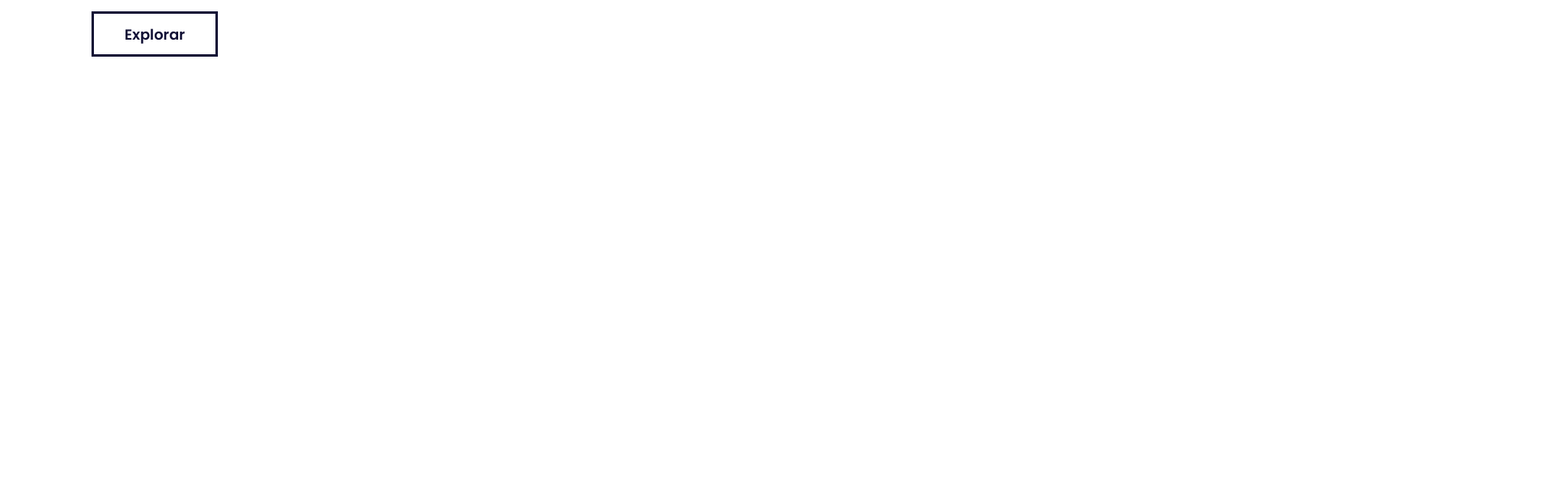
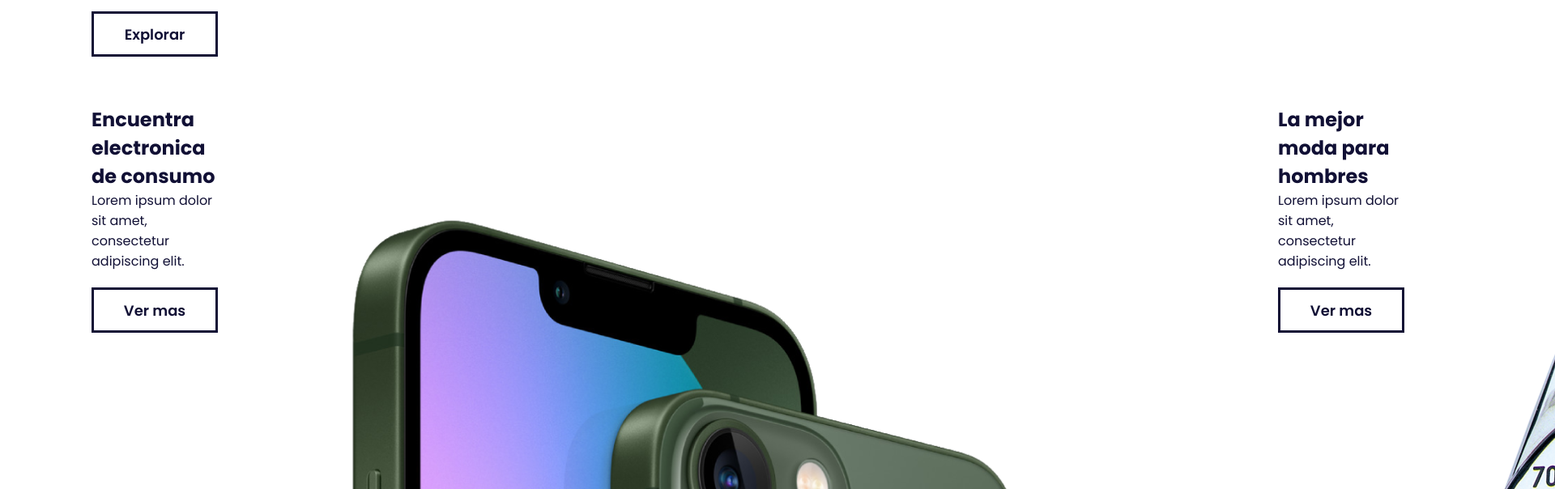
Before and after one commit to Paragua48596/ecommerce-sample-react, a React (Create React App) app: page / in a window 1280 px wide. Shown: the part 492-1096 px from the top of the page at 81% size, 1920 px wide, since content can reach past the window. Before the commit the page ends 800 px from the top, so only its background shows below. Built offline with nearby package versions, Linux system fonts and the light colour scheme.

Commit message:
Importamos la seccoin de Categorias y la llamamos.

```diff
--- a/src/App.js
+++ b/src/App.js
@@ -5,12 +5,16 @@ import './public/styles/App.css';
 //Componentes
 import Menu from './components/Menu';
 import Bannner from './components/Banner';
+import Categories from './components/Categories';
 
 function App() {
   return (
     <div className='App'>
       <Menu />
       <Bannner />
+      <main>
+        <Categories />
+      </main>
     </div>
   );
 }
```
